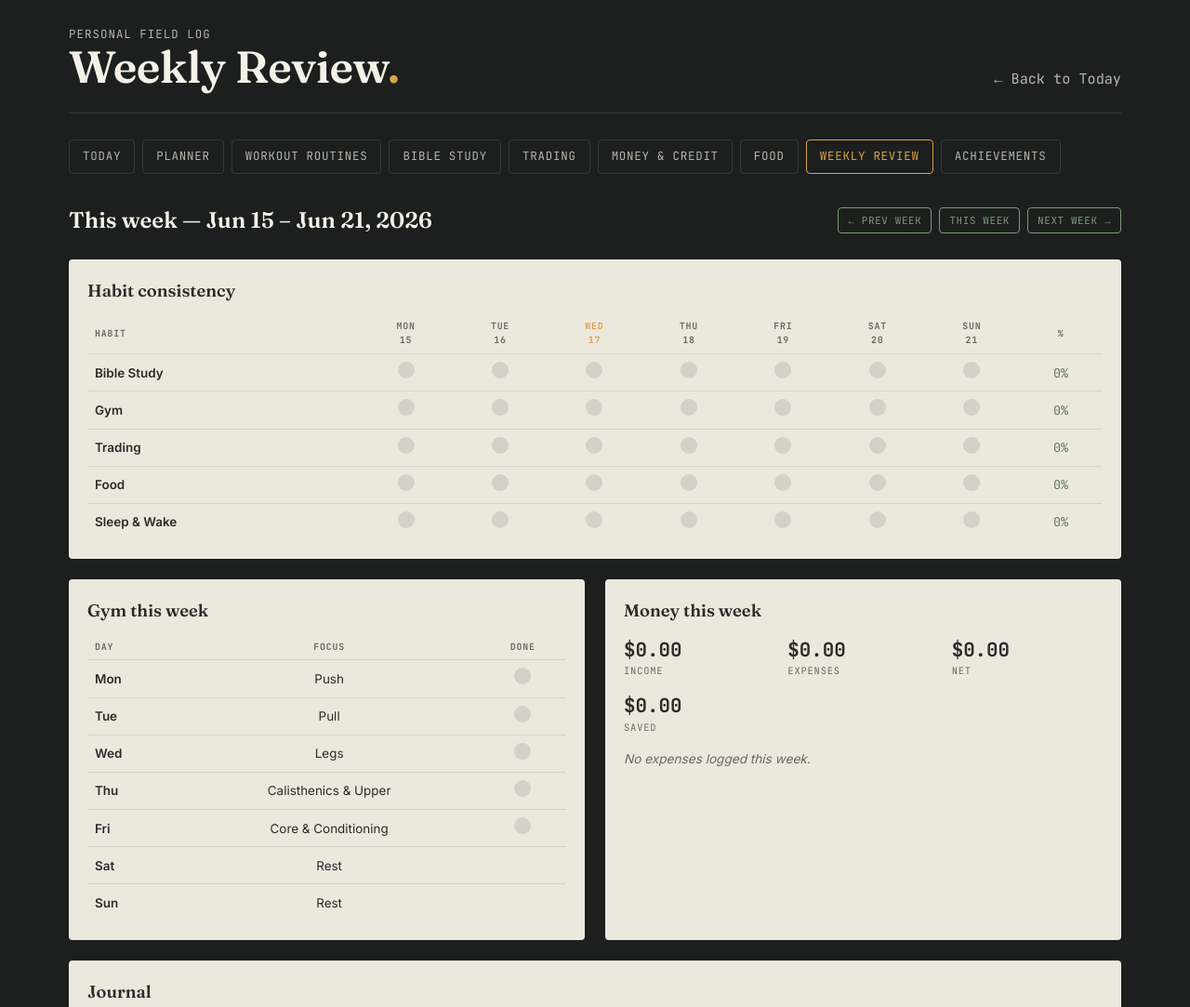
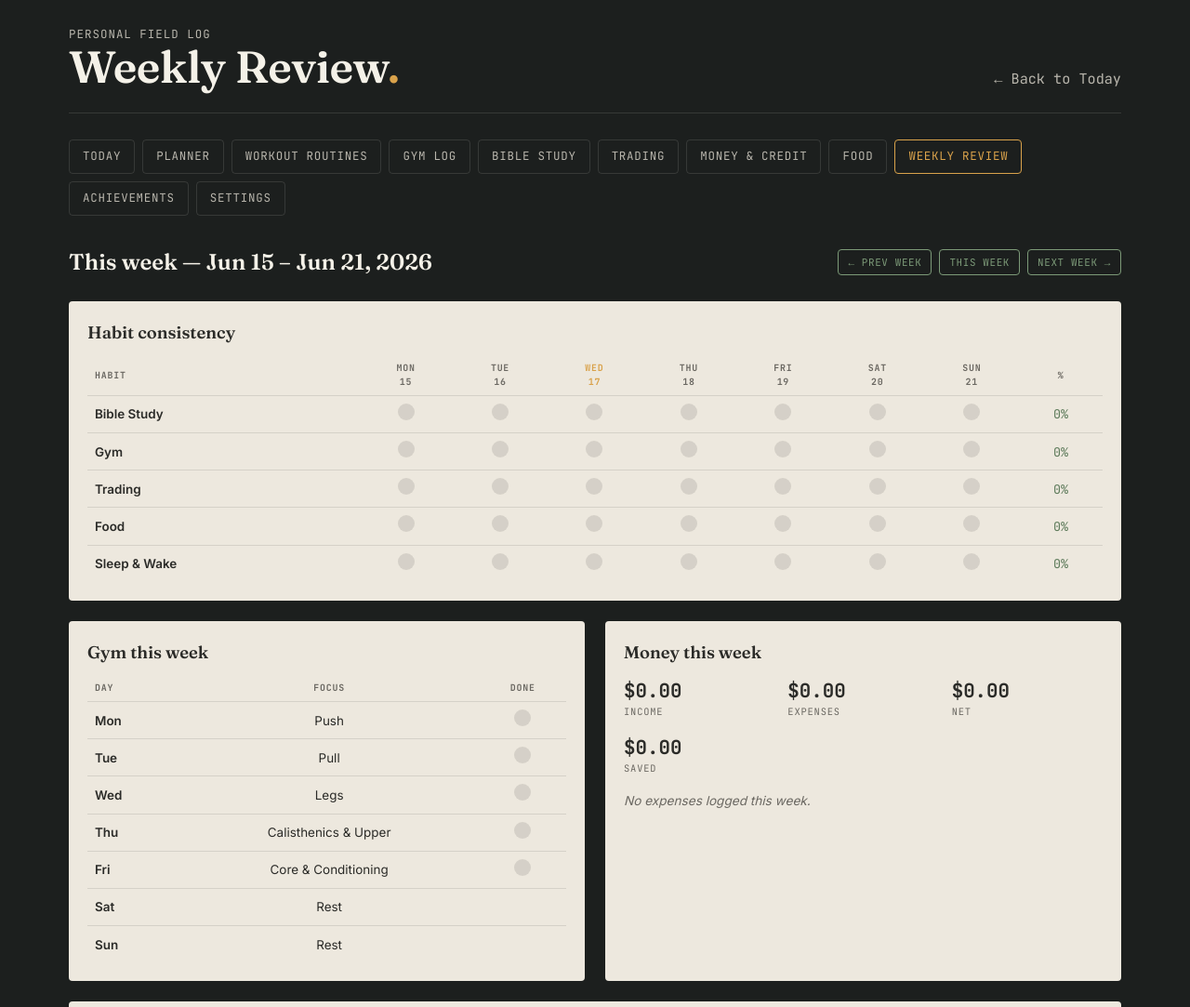
Before and after one commit to Thirdaniell/routine, a plain HTML site: page pages/weekly-review.html in a window 1280 px wide. Shown: the top 1083 px of the page at 93% size. Drawn offline with Linux system fonts and the light colour scheme.

Commit message:
Add 'Gym Log' and 'Settings' links to navigation

```diff
--- a/pages/weekly-review.html
+++ b/pages/weekly-review.html
@@ -161,12 +161,14 @@
       <a href="../index.html">Today</a>
       <a href="planner.html">Planner</a>
       <a href="workout-routines.html">Workout Routines</a>
+      <a href="gym-log.html">Gym Log</a>
       <a href="bible.html">Bible Study</a>
       <a href="trading.html">Trading</a>
       <a href="money.html">Money &amp; Credit</a>
       <a href="food.html">Food</a>
       <a href="weekly-review.html" class="active">Weekly Review</a>
       <a href="achievements.html">Achievements</a>
+      <a href="settings.html">Settings</a>
     </nav>
 
     <div class="week-header">
```
